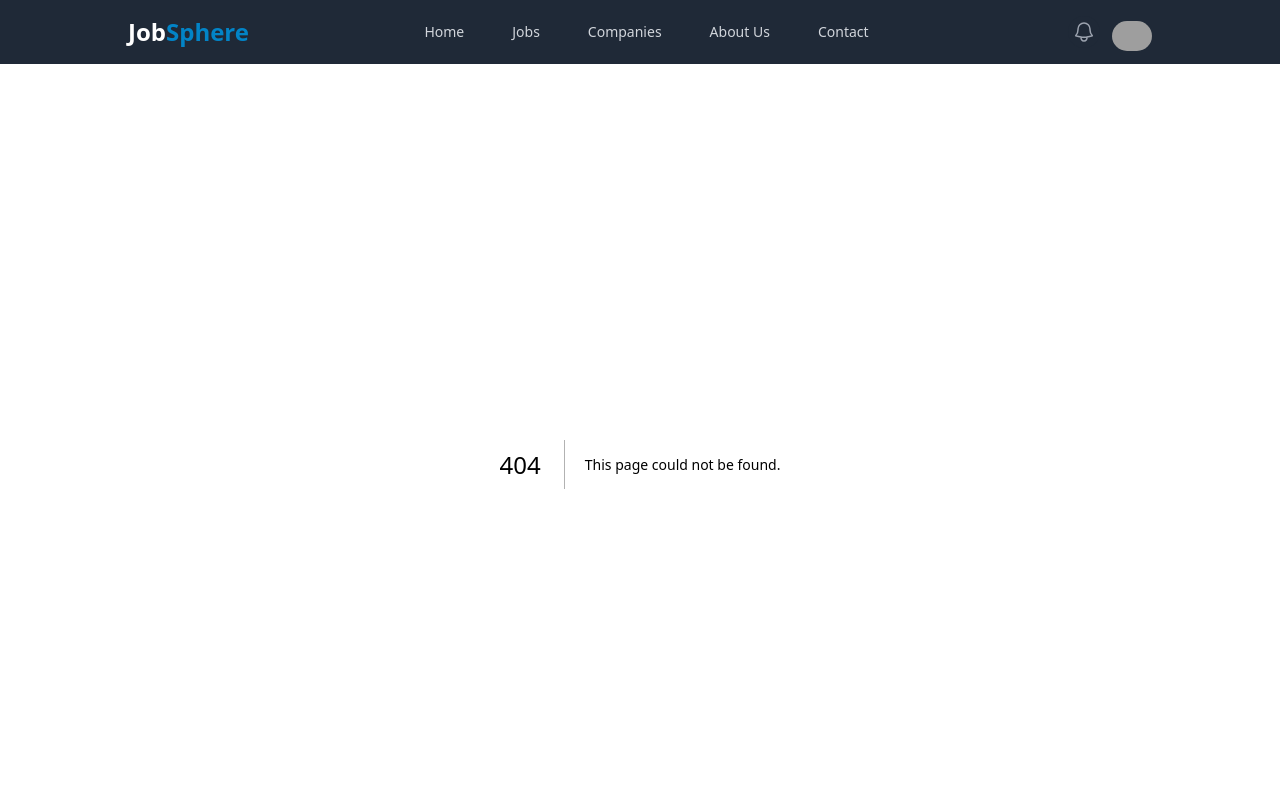
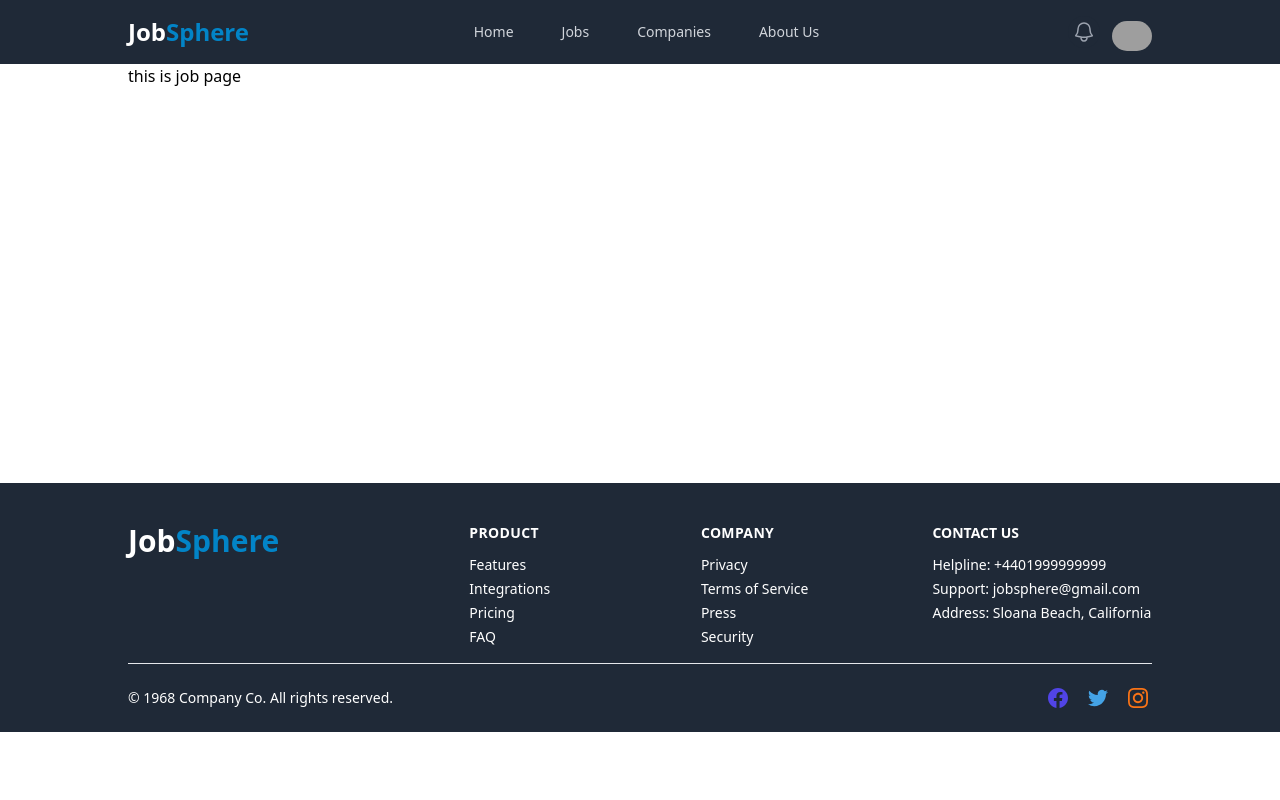
Before and after one commit to HunterMahmud/JobSphere, a Next.js app: page /job in a window 1280 px wide. Before the commit this address had no page. Shown: the top 800 px of the page. Built offline with nearby package versions, Linux system fonts and the light colour scheme; grey boxes are pictures that could not be loaded.

Commit message:
add: folder structure of job page

```diff
--- a/src/app/(authentication)/employers-register/page.jsx
+++ b/src/app/(authentication)/register-recruter/page.jsx
@@ -244,7 +244,7 @@ const companyServices = [
 
 
 
-const EmployersRegister = () => {
+const RegisterRecruter = () => {
   const [show, setShow] = useState(false);
   const [country, setCountry] = useState('');
   const [companyType, setCompanyType] = useState('');
@@ -603,4 +603,4 @@ const EmployersRegister = () => {
   )
 }
 
-export default EmployersRegister;
+export default RegisterRecruter;
--- a/src/app/(authentication)/user-register/page.jsx
+++ b/src/app/(authentication)/register-user/page.jsx
@@ -237,7 +237,7 @@ const countryOptions = [
 
 
 
-const RegisterPage = () => {
+const RegisterUser = () => {
     const [show, setShow] = useState(false);
     const [country, setCountry] = useState('');
     const [skill, setSkill] = useState()
@@ -542,4 +542,4 @@ const RegisterPage = () => {
     )
 }
 
-export default RegisterPage;
+export default RegisterUser;
--- /dev/null
+++ b/src/app/job/page.jsx
@@ -0,0 +1,11 @@
+import React from 'react';
+
+const JobPage = () => {
+    return (
+        <div>
+            this is job page
+        </div>
+    );
+};
+
+export default JobPage;
--- a/src/components/Homepage/Banner.jsx
+++ b/src/components/Homepage/Banner.jsx
@@ -18,7 +18,7 @@ const Banner = () => {
   const [location, setLocation] = useState("Location");
   const [jobTitle, setJobTitle] = useState('');
   return (
-    <div className="relative  ">
+    <div className="relative py-10">
       <div
         data-aos="fade-up"
         className="absolute  top-[30%] sm:top-[40%] left-12 md:left-20 w-[70%]  z-10"
--- a/src/components/shared/Navbar.jsx
+++ b/src/components/shared/Navbar.jsx
@@ -39,10 +39,6 @@ const links = [
   {
     title: "About Us",
     path: "/aboutus",
-  },
-  {
-    title: "Contact",
-    path: "/contact",
   }
 ];
 
--- a/src/lib/connectDB.js
+++ b/src/lib/connectDB.js
@@ -1,4 +1,4 @@
-import { MongoClient } from "mongodb";
+import { MongoClient, ServerApiVersion } from "mongodb";
 
 let db;
 
```
